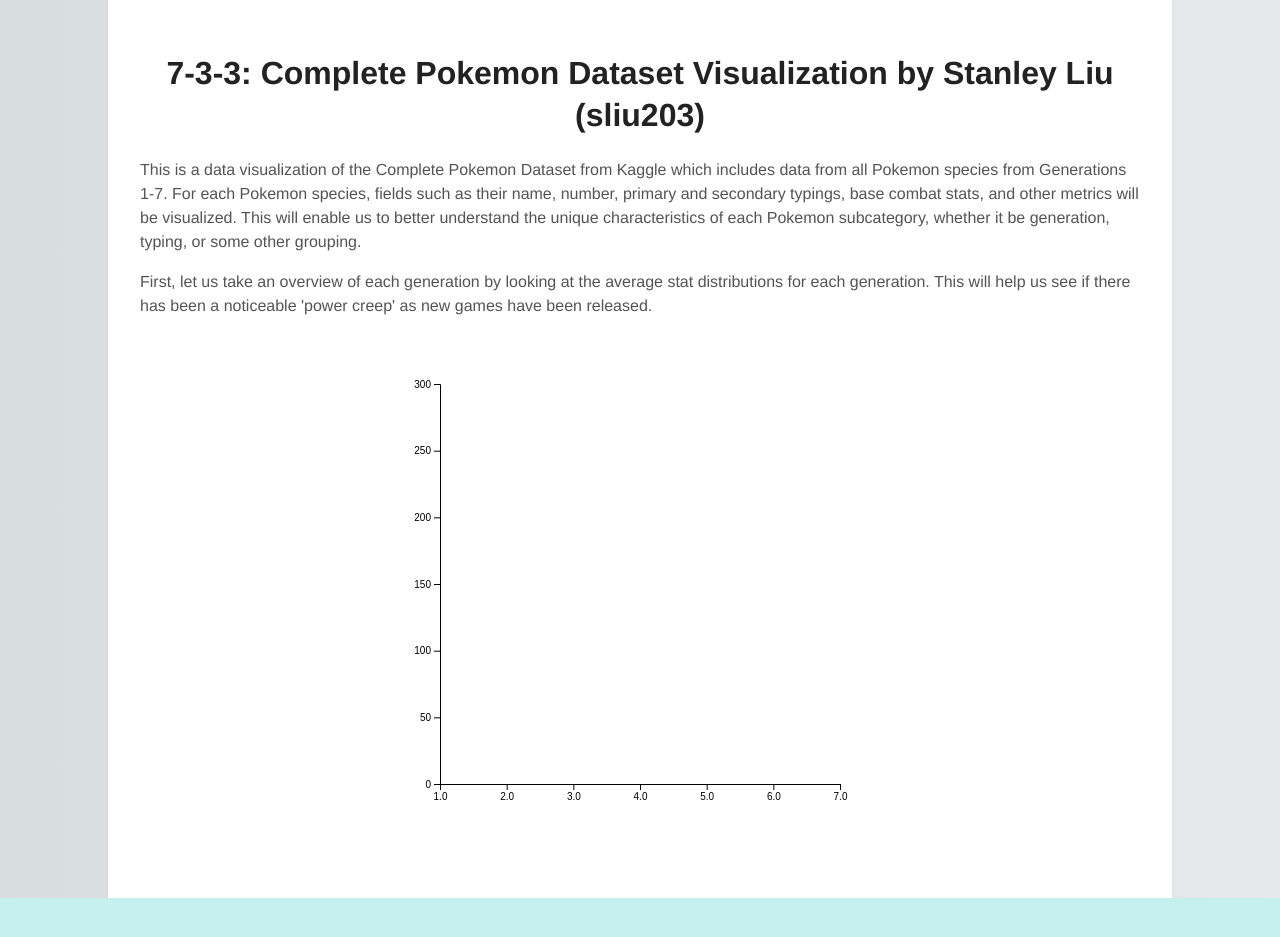
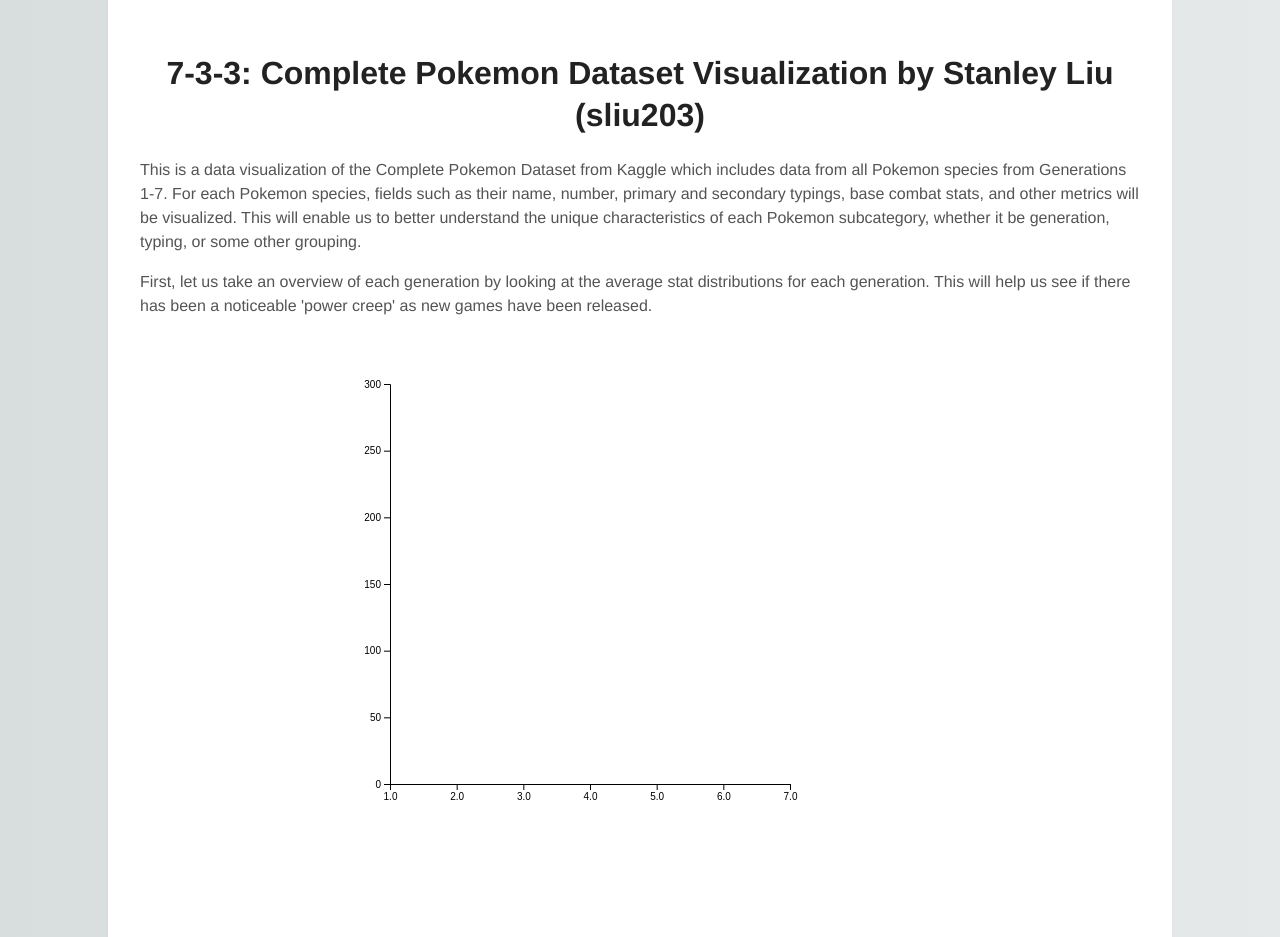
Before and after one commit to sl100/pokemon_vis.github.io, a plain HTML site: page index.html in a window 1280 px wide. Shown: the top 937 px of the page. Before the commit the page ends 898 px from the top, so only its background shows below. Drawn offline with nearby package versions, Linux system fonts and the light colour scheme.

Commit message:
Update index.html

```diff
--- a/index.html
+++ b/index.html
@@ -16,9 +16,24 @@
 
         <p> First, let us take an overview of each generation by looking at the average stat distributions for each generation. This will help us see if there has been a noticeable 'power creep' as new games have been released. </p>
 
-        <svg width=500 height=500>
+        <div id="my_dataviz">
 
             <script type="text/javascript">
+
+                // set the dimensions and margins of the graph
+                var margin = {top: 20, right: 30, bottom: 30, left: 60},
+                    width = 600 - margin.left - margin.right,
+                    height = 600 - margin.top - margin.bottom;
+
+                // append the svg object to the body of the page
+                var svg = d3.select("#my_dataviz")
+                  .append("svg")
+                    .attr("width", width + margin.left + margin.right)
+                    .attr("height", height + margin.top + margin.bottom)
+                  .append("g")
+                    .attr("transform",
+                          "translate(" + margin.left + "," + margin.top + ")");
+
 
                 // x and y axes
                 d3.csv("PKMN Gen Combat Stat Avg.csv", function(data){
@@ -57,7 +72,7 @@
                         .y1(function(d) { return y(d[1]); })
                     )
             </script>
-        </svg>
+        </div>
 
 
 
```
